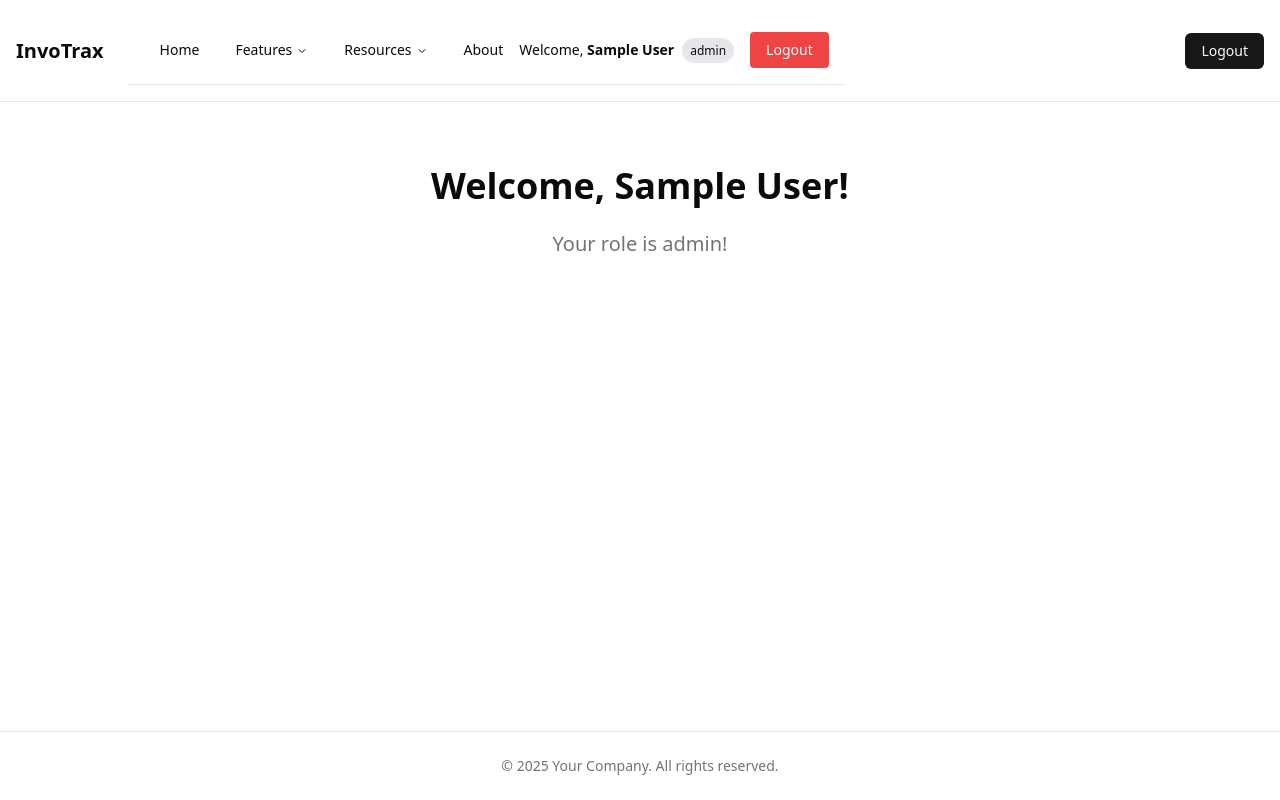
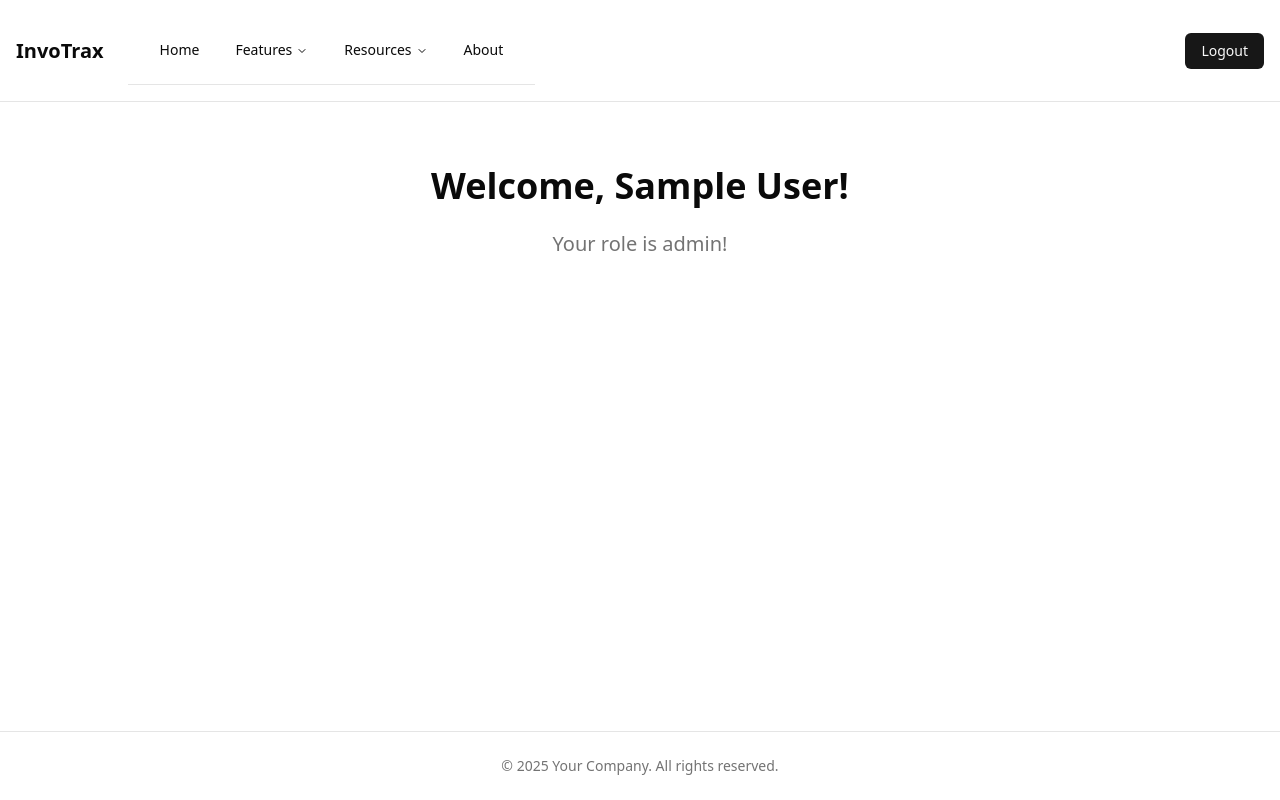
Before and after one commit to Photic23/FE-Invotrax, a Next.js app in the folder fe-invotrax/: page /home in a window 1280 px wide. Before the commit this address had no page. Built offline with nearby package versions, Linux system fonts and the light colour scheme; sample sign-in values are in the browser's storage.

Commit message:
fix protection issue

```diff
--- a/fe-invotrax/src/components/ProtectedRoute.tsx
+++ b/fe-invotrax/src/components/ProtectedRoute.tsx
@@ -13,16 +13,24 @@ export default function ProtectedRoute({
     children: ReactNode;
     requiredRole?: string | null;
   }) {
-  const { isLoggedIn, user } = useAuth();
+    const { isLoggedIn, user, isLoading } = useAuth();
     const router = useRouter();
 
     useEffect(() => {
+      // Only redirect after loading is complete
+      if (!isLoading) {
         if (!isLoggedIn) {
           router.push('/login');
         } else if (requiredRole && user?.role !== requiredRole) {
           router.push('/unauthorized');
         }
-  }, [isLoggedIn, user, router, requiredRole]);
+      }
+    }, [isLoggedIn, user, router, requiredRole, isLoading]);
+
+    // Show loading state while checking authentication
+    if (isLoading) {
+      return <div className="flex items-center justify-center min-h-screen">Loading...</div>;
+    }
 
     if (!isLoggedIn) {
       return null;
--- a/fe-invotrax/src/components/ui/navbar.tsx
+++ b/fe-invotrax/src/components/ui/navbar.tsx
@@ -274,34 +274,6 @@ export default function Navbar() {
         </NavigationMenuList>
       </NavigationMenu>
 
-      {/* Authentication links */}
-      <div>
-        {isLoggedIn ? (
-          <div className="flex items-center gap-4">
-            <span className="text-sm hidden md:inline-block">
-              Welcome, <span className="font-semibold">{user?.name}</span>
-              <span className="ml-2 px-2 py-1 text-xs bg-gray-200 dark:bg-gray-700 rounded-full">
-                {user?.role}
-              </span>
-            </span>
-            <button
-              onClick={logout}
-              className="bg-red-500 hover:bg-red-600 text-white py-2 px-4 rounded text-sm"
-            >
-              Logout
-            </button>
-          </div>
-        ) : (
-          <div className="flex gap-2">
-            <Link href="/login" className="bg-blue-500 hover:bg-blue-600 text-white py-2 px-4 rounded text-sm">
-              Login
-            </Link>
-            <Link href="/register" className="bg-gray-200 hover:bg-gray-300 dark:bg-gray-700 dark:hover:bg-gray-600 py-2 px-4 rounded text-sm">
-              Register
-            </Link>
-          </div>
-        )}
-      </div>
     </div>
   );
 }
--- a/fe-invotrax/src/contexts/AuthContext.tsx
+++ b/fe-invotrax/src/contexts/AuthContext.tsx
@@ -14,6 +14,7 @@ interface User {
 interface AuthContextType {
   user: User | null;
   isLoggedIn: boolean;
+  isLoading: boolean;
   login: (token: string, refreshToken: string) => void;
   logout: () => Promise<void>;
   getToken: () => string | null;
@@ -26,13 +27,17 @@ const AuthContext = createContext<AuthContextType | undefined>(undefined);
 export function AuthProvider({ children }: { children: ReactNode }) {
     const [user, setUser] = useState<User | null>(null);
     const [isLoggedIn, setIsLoggedIn] = useState<boolean>(false);
+    const [isLoading, setLoading] = useState<boolean>(true); // Add loading state
     const router = useRouter();
 
     // Check if user is logged in on initial load
     useEffect(() => {
+      const checkAuth = () => {
+        try {
+          // Only run on client-side where localStorage is available
+          if (typeof window !== 'undefined') {
             const token = localStorage.getItem('token');
             if (token) {
-      try {
               const decodedUser = parseJwt(token);
               // Check if token is expired
               if (decodedUser.exp * 1000 < Date.now()) {
@@ -45,12 +50,18 @@ export function AuthProvider({ children }: { children: ReactNode }) {
                 });
                 setIsLoggedIn(true);
               }
+            }
+          }
         } catch (error) {
           console.error('Invalid token:', error);
           handleLogout();
+        } finally {
+          setLoading(false);
         }
-    }
-  }, []);
+      };
+
+      checkAuth();
+    }, [router]); // Add router to dependency array
 
   // Function to decode JWT
   const parseJwt = (token: string) => {
@@ -128,6 +139,7 @@ export function AuthProvider({ children }: { children: ReactNode }) {
       value={{
         user,
         isLoggedIn,
+        isLoading, // Add loading to context
         login: handleLogin,
         logout: handleLogout,
         getToken
```
Lines whose indentation alone changed are shown as unchanged.
